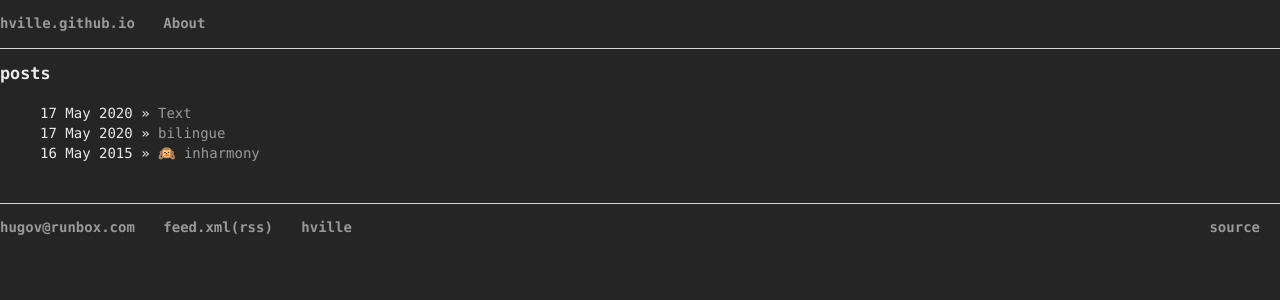
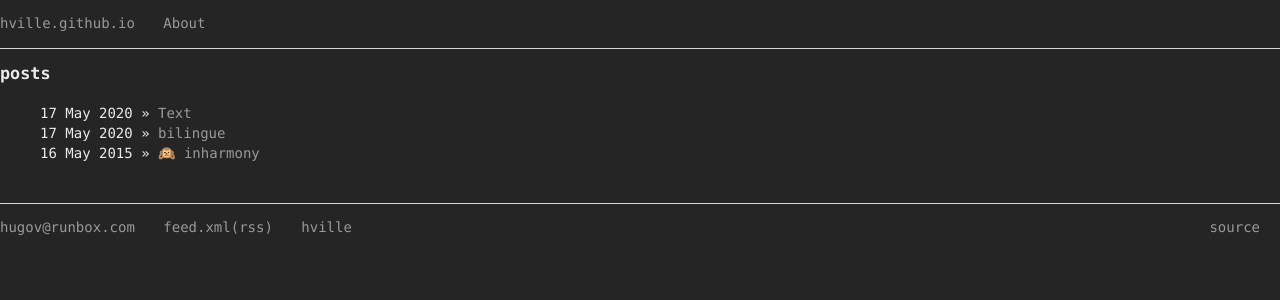
Before and after one commit to hville/hville.github.io, a Jekyll site: the page built from index.md, in a window 1280 px wide. Shown: the top 300 px of the page. Built offline with Jekyll 4.4.1, drawn with Linux system fonts in a browser that asks for light colours; emoji names are drawn with the system emoji font; the repository's description, which GitHub fills in, is left out.

Commit message:
lighter nav+header+footer

```diff
--- a/css/main.css
+++ b/css/main.css
@@ -24,7 +24,7 @@ h2 { font-size: 1.2em; }
 h3 { font-size: 1.1em; }
 h4 { font-size: 1em; }
 
-nav ul, footer ul { font-size: 1em; padding: 0px; list-style: none; font-weight: bold; }
+nav ul, footer ul { font-size: 1em; padding: 0px; list-style: none; }
 nav ul li, footer ul li { display: inline; margin-right: 20px; }
 nav { border-bottom: 1px solid #d5d5d5; }
 footer { border-top: 1px solid #d5d5d5; }
```
